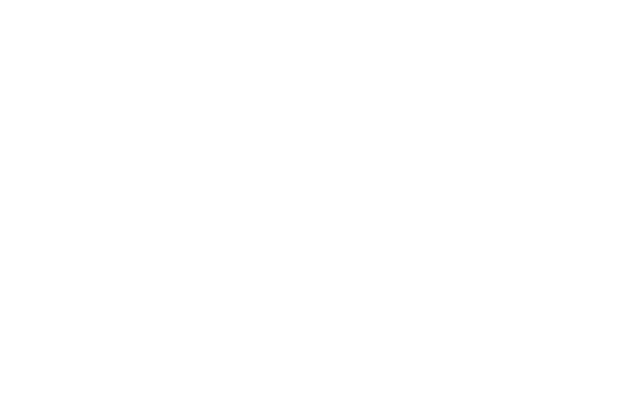
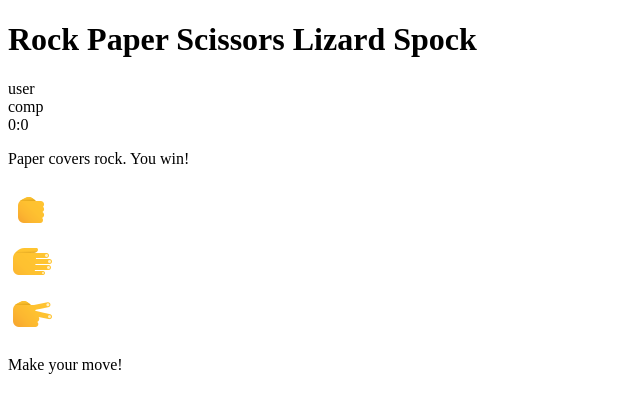
Before and after one commit to Lorenaaas/Rock-Paper-Scissors, a plain HTML site: page index.html in a window 1280 px wide. Shown: the whole page, without its empty margins (0-640 px from the left). Drawn offline with Linux system fonts and the light colour scheme.

Commit message:
html set up and images added

```diff
--- a/index.html
+++ b/index.html
@@ -5,11 +5,38 @@
     <meta http-equiv="X-UA-Compatible" content="IE=edge">
     <meta name="viewport" content="width=device-width, initial-scale=1.0">
     <link rel="stylesheet" href="assets/css/style.css">
-    <title>Document</title>
+    <title>Rock Paper Scissors Lizard Spock Game</title>
 </head>
 <body>
 
     <script src="assets/js/script.js"></script>
 
+    <header>
+        <h1>Rock Paper Scissors Lizard Spock</h1>
+    </header>
+    <div class="score-board">
+        <div id="user-label" clas="badge">user</div>
+        <div id="computer-label" clas="badge">comp</div>
+        <span id="user-score">0</span>:<span id="computer-score">0</span>
+    </div>
+
+    <div class="result">
+        <p>Paper covers rock. You win!</p>
+    </div>
+
+    <div class="choices">
+        <div class="choice" id="rock">
+            <img src="assets/images/icons8-rock-hand-48.png" alt="">
+            </div>
+            <div class="choice" id="paper">
+            <img src="assets/images/icons8-paper-hand-48.png" alt="">
+            </div>
+            <div class="choice" id="scissors">
+            <img src="assets/images/icons8-scissors-hand-48.png" alt="">
+        </div>
+    </div>
+
+    <p id="action message">Make your move!</p>
+
 </body>
 </html>
```
Also changed, not shown: assets/images/icons8-paper-hand-48.png (added), assets/images/icons8-rock-hand-48.png (added), assets/images/icons8-scissors-hand-48.png (added).
